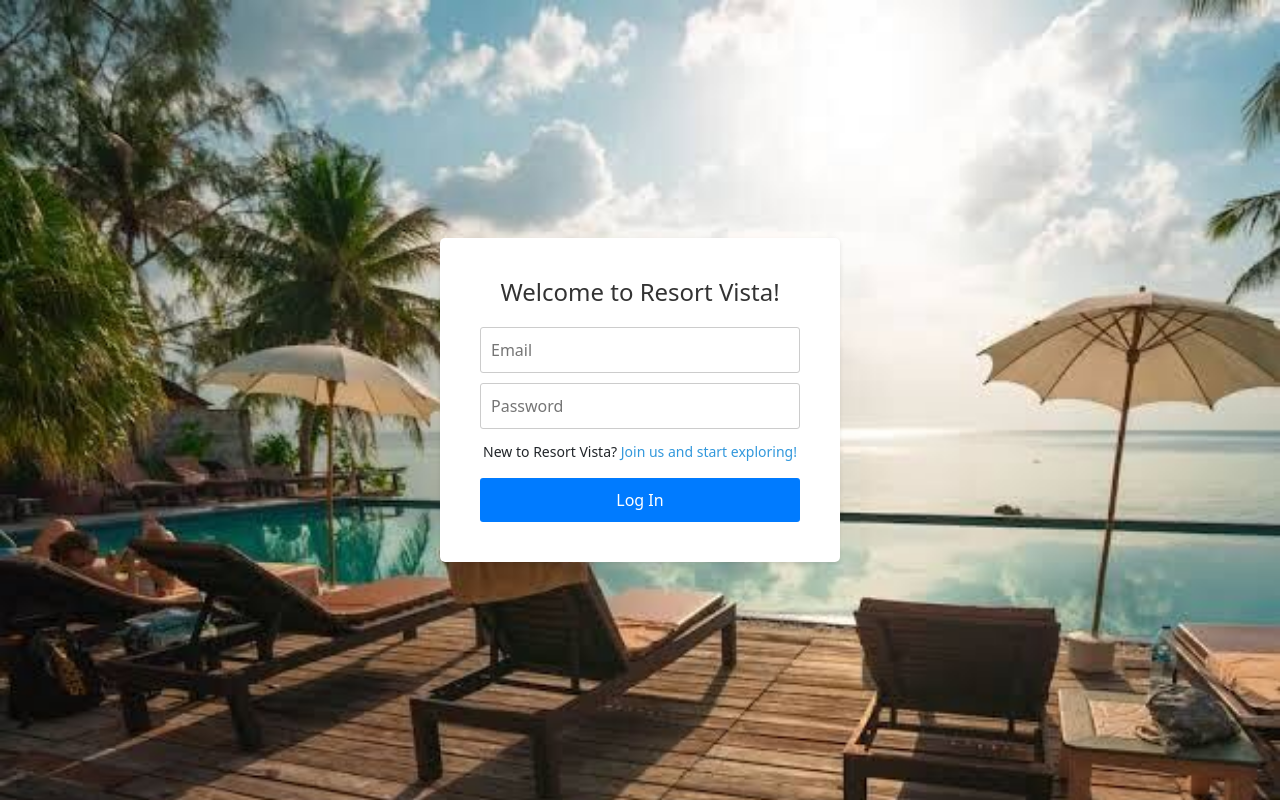
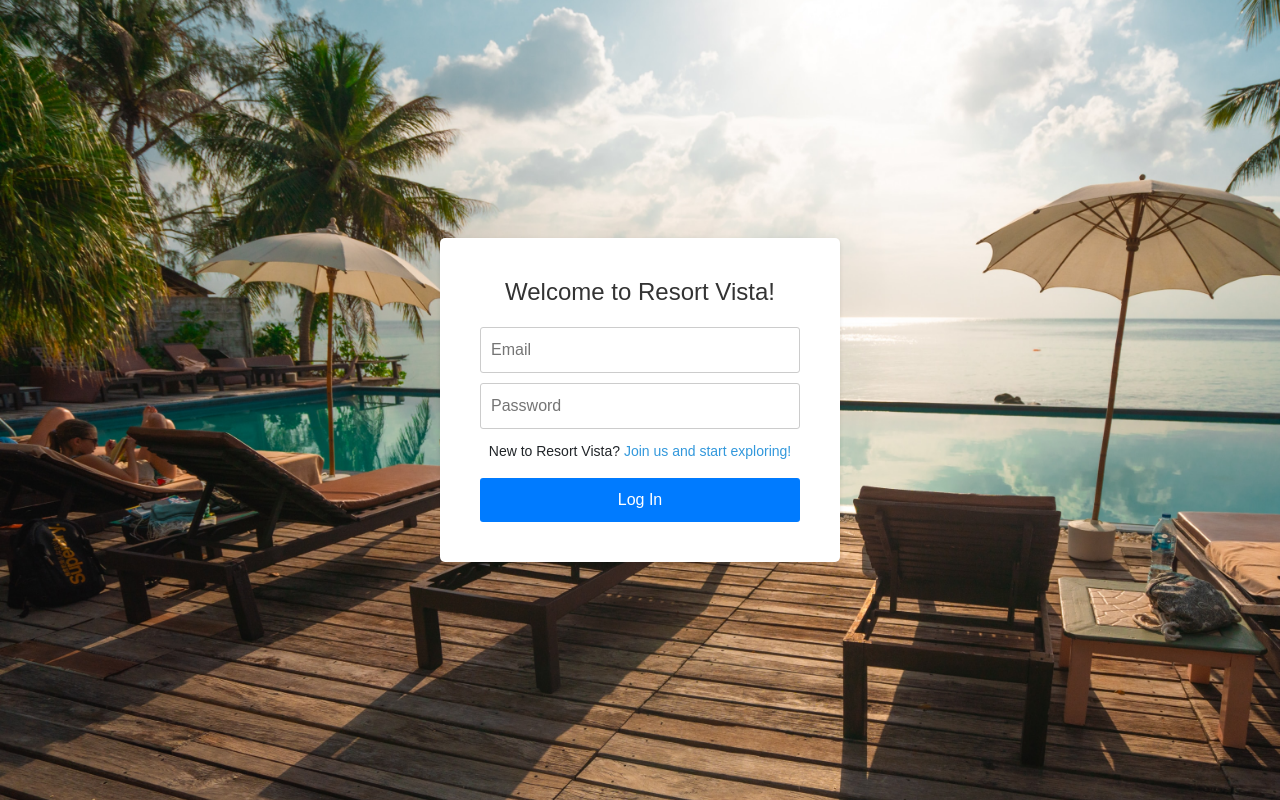
Before and after one commit to meryemsanem/resort-front-end, a React (Create React App) app: page /login in a window 1280 px wide. Built offline with nearby package versions, Linux system fonts and the light colour scheme.

Commit message:
enchance style

```diff
--- a/src/components/Pages/SplashScreen.css
+++ b/src/components/Pages/SplashScreen.css
@@ -5,7 +5,7 @@
   justify-content: center;
   height: 100vh;
   font-family: Arial, sans-serif;
-  background-image: url('../Images/IMG_3792.jpg');
+  background-image: url('../Images/sasha-kaunas-xEaAoizNFV8-unsplash.jpg');
   background-size: cover;
   background-position: center;
   width: 100%;
--- a/src/components/auth/Login.css
+++ b/src/components/auth/Login.css
@@ -1,11 +1,14 @@
 .login-container {
   display: flex;
+  flex-direction: column;
+  align-items: center;
   justify-content: center;
-  align-items: center;
   height: 100vh;
+  font-family: Arial, sans-serif;
+  background-image: url('../Images/sasha-kaunas-xEaAoizNFV8-unsplash.jpg');
+  background-size: cover;
+  background-position: center;
   width: 100%;
-  background-image: url('../Images/IMG_3792.jpg');
-  background-size: cover;
 }
 
 .login-form {
--- a/src/components/auth/Signup.css
+++ b/src/components/auth/Signup.css
@@ -1,11 +1,14 @@
 .signup {
   display: flex;
+  flex-direction: column;
+  align-items: center;
   justify-content: center;
-  align-items: center;
   height: 100vh;
+  font-family: Arial, sans-serif;
+  background-image: url('../Images/sasha-kaunas-xEaAoizNFV8-unsplash.jpg');
+  background-size: cover;
+  background-position: center;
   width: 100%;
-  background-image: url('../Images/IMG_3792.jpg');
-  background-size: cover;
 }
 
 .signup-form {
```
